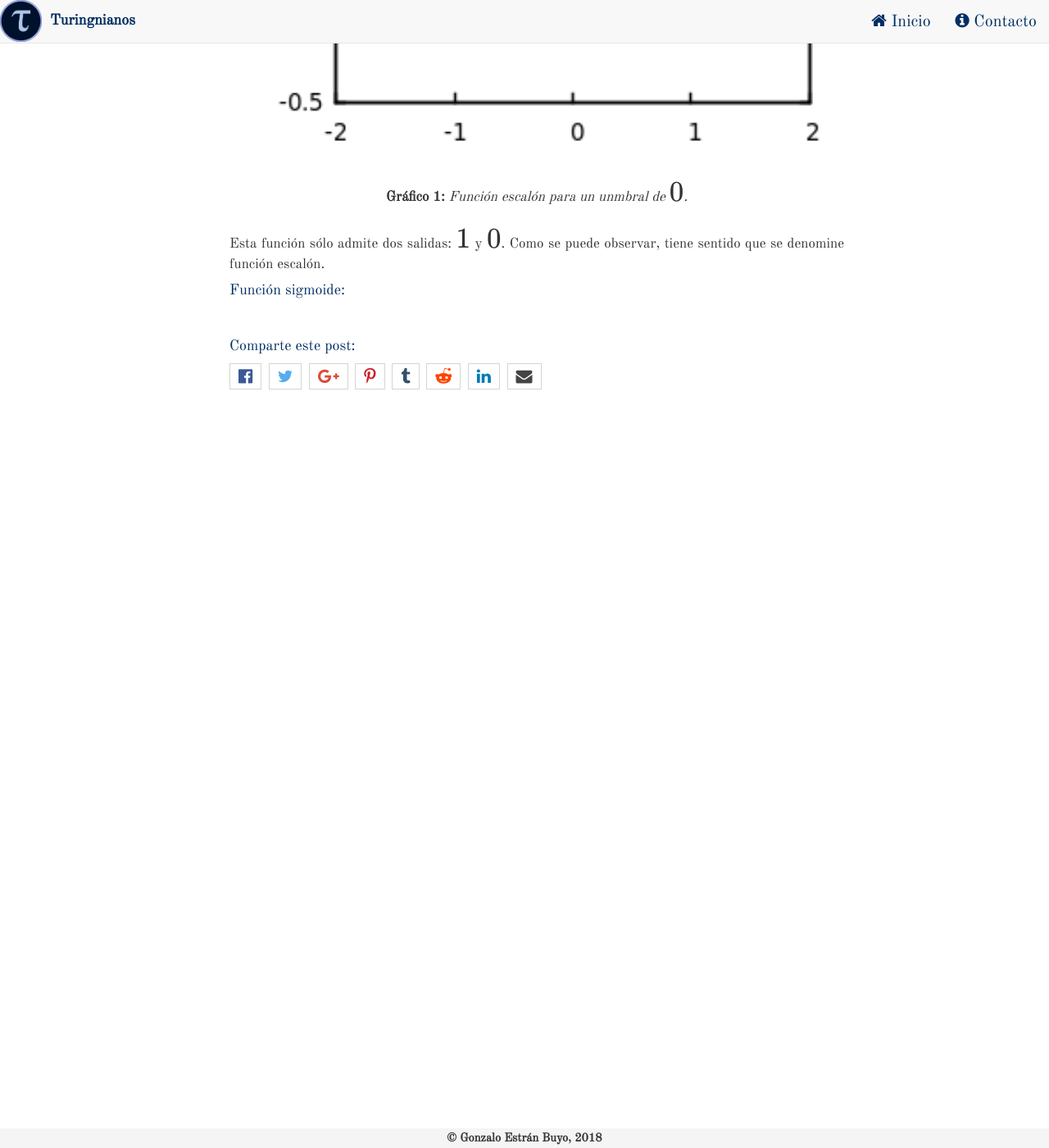
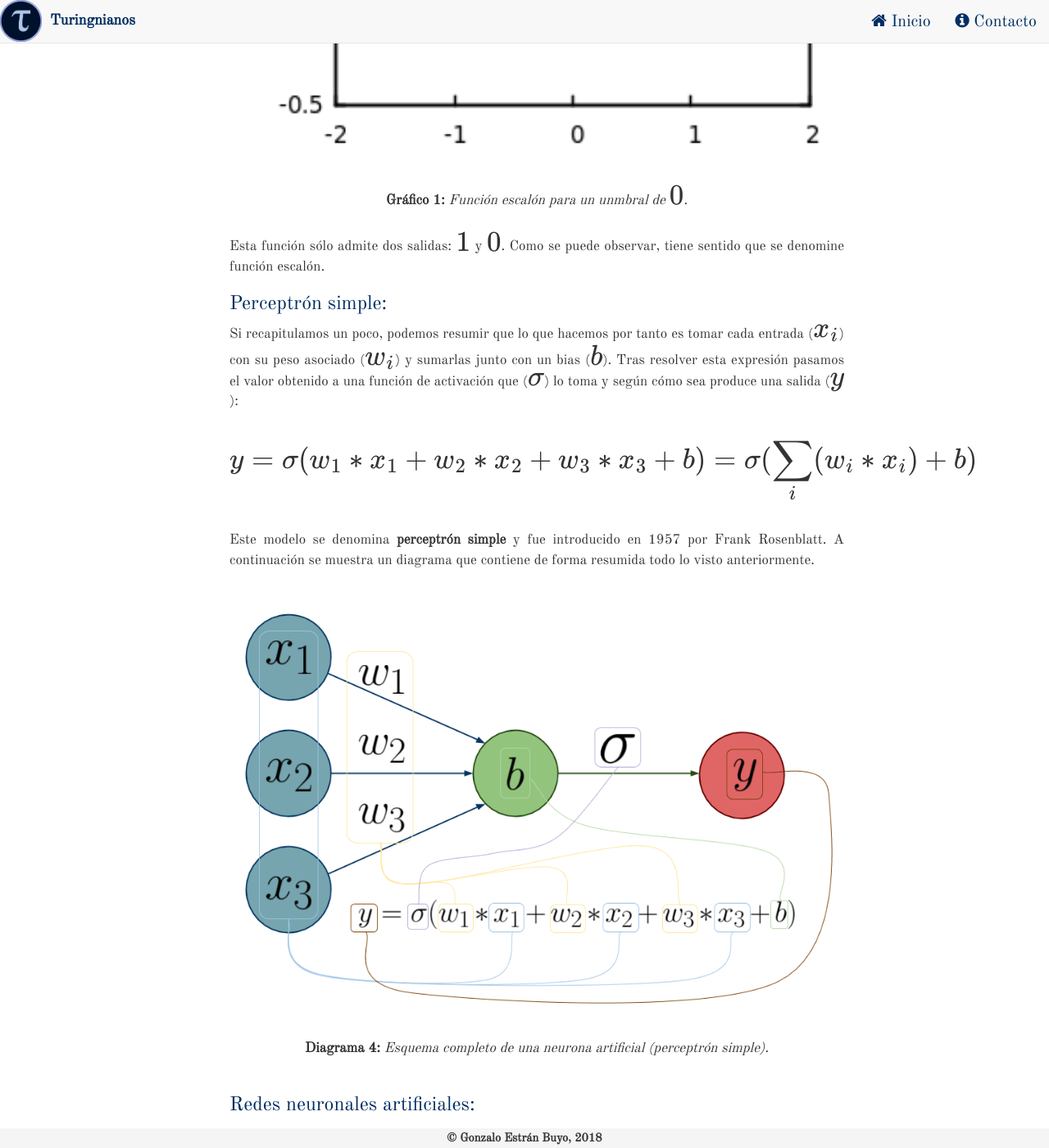
Before and after one commit to turingnianos/turingnianos.github.io, a Jekyll site: the page built from _posts/2018-01-10-deep-learning.md, in a window 1280 px wide and 1400 px high, scrolled down 8198 px. Shown: the whole window at 82% size. Built offline with Jekyll 4.4.1, drawn with Linux system fonts in a browser that asks for light colours; nearby versions of some CDN libraries; some web fonts are replaced; formulas are drawn with MathJax 3; comment, search, counter and statistics services are not loaded; before the commit the page ends 8772 px from its top, so only the background shows below that; some of the changed text lies outside the part shown.

Commit message:
Update 2018-01-10-deep-learning.md

```diff
--- a/_posts/2018-01-10-deep-learning.md
+++ b/_posts/2018-01-10-deep-learning.md
@@ -138,7 +138,7 @@ Ahora sólo nos queda encontrar algún tipo de regla que nos indique cuándo el
 </div>
 
 #### Función escalón:
-Las **funciones** son relaciones matemáticas, lo que hacen es asociar un elemento de un tipo con otro (que puede ser de otro tipo). En nuestro caso según el valor que reciban, devuelven un valor diferente. Vamos a empezar con la función más simple: la función escalón. Esta función es muy intuitiva, pues consiste básicamente en lo siguiente:
+Las **funciones** son relaciones matemáticas, lo que hacen es asociar un elemento de un tipo con otro (que puede ser de otro tipo). En nuestro caso según el valor que reciban, devuelven un valor diferente. Vamos a empezar analizar la función de activación más simple: la función escalón. Esta función es muy intuitiva, pues consiste básicamente en lo siguiente:
 * Si el valor que recibe es menor o igual que un valor concreto devuelve el valor $0$ (es decir, que no se activa).
 * Si el valor que recibe supera a dicho valor concreto devuelve el $1$ (es decir, se activa).
 Este valor concreto se suele denominar **umbral** (*threshold* en inglés). Vamos a llamar al umbral $u$ y al valor que recibe la función $z$ (se suele usar $x$ para este último, pero no quiero que lo confundamos con los inputs). De este modo, matemáticamente esta función se expresaría del siguiente modo:
@@ -163,5 +163,23 @@ Vamos a ver ya que estamos cómo es la función si se pinta (dando valores a $z$
 
 Esta función sólo admite dos salidas: $1$ y $0$. Como se puede observar, tiene sentido que se denomine función escalón.
 
+### Perceptrón simple:
 
-#### Función sigmoide:
+Si recapitulamos un poco, podemos resumir que lo que hacemos por tanto es tomar cada entrada ($x_i$) con su peso asociado ($w_i$) y sumarlas junto con un bias ($b$). Tras resolver esta expresión pasamos el valor obtenido a una función de activación que ($\sigma$) lo toma y según cómo sea produce una salida ($y$):
+
+$$y = \sigma(w_1 * x_1 + w_2 * x_2 + w_3 * x_3 + b) = \sigma(\sum_i(w_i * x_i) + b)$$
+
+Este modelo se denomina **perceptrón simple** y fue introducido en 1957 por Frank Rosenblatt. A continuación se muestra un diagrama que contiene de forma resumida todo lo visto anteriormente.
+
+<div>
+  <br>
+  <figure>
+    <center>
+     <img src="/images/nn3.png" height="100%" width="100%" alt="Diagrama2" />
+     <figcaption><b>Diagrama 4:</b> <i>Esquema completo de una neurona artificial (perceptrón simple).</i></figcaption>
+    </center>
+  </figure>
+  <br>
+</div>
+
+### Redes neuronales artificiales:
```
Also changed, not shown: other parts of _posts/2018-01-10-deep-learning.md (+2 -2 lines).
